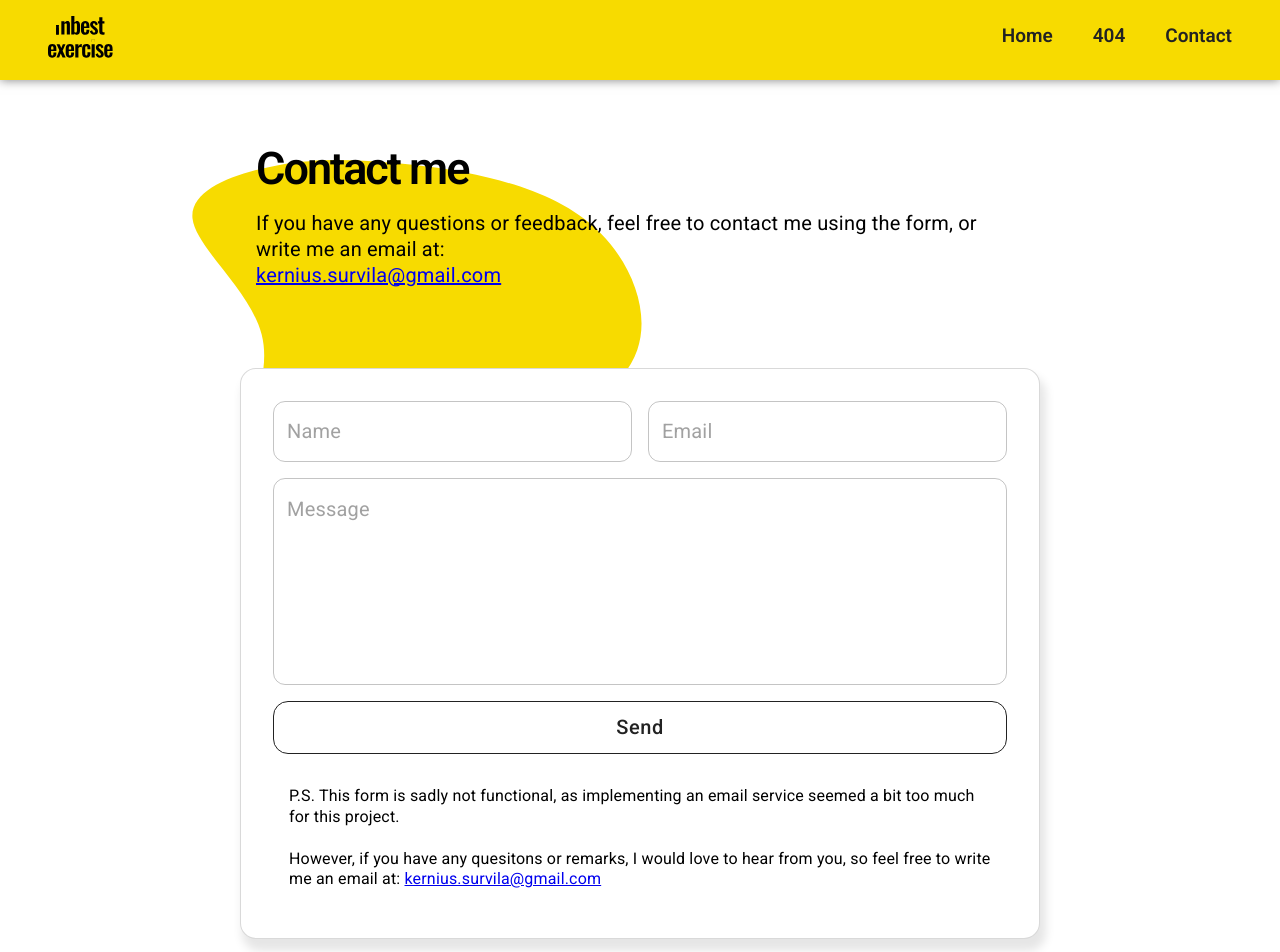
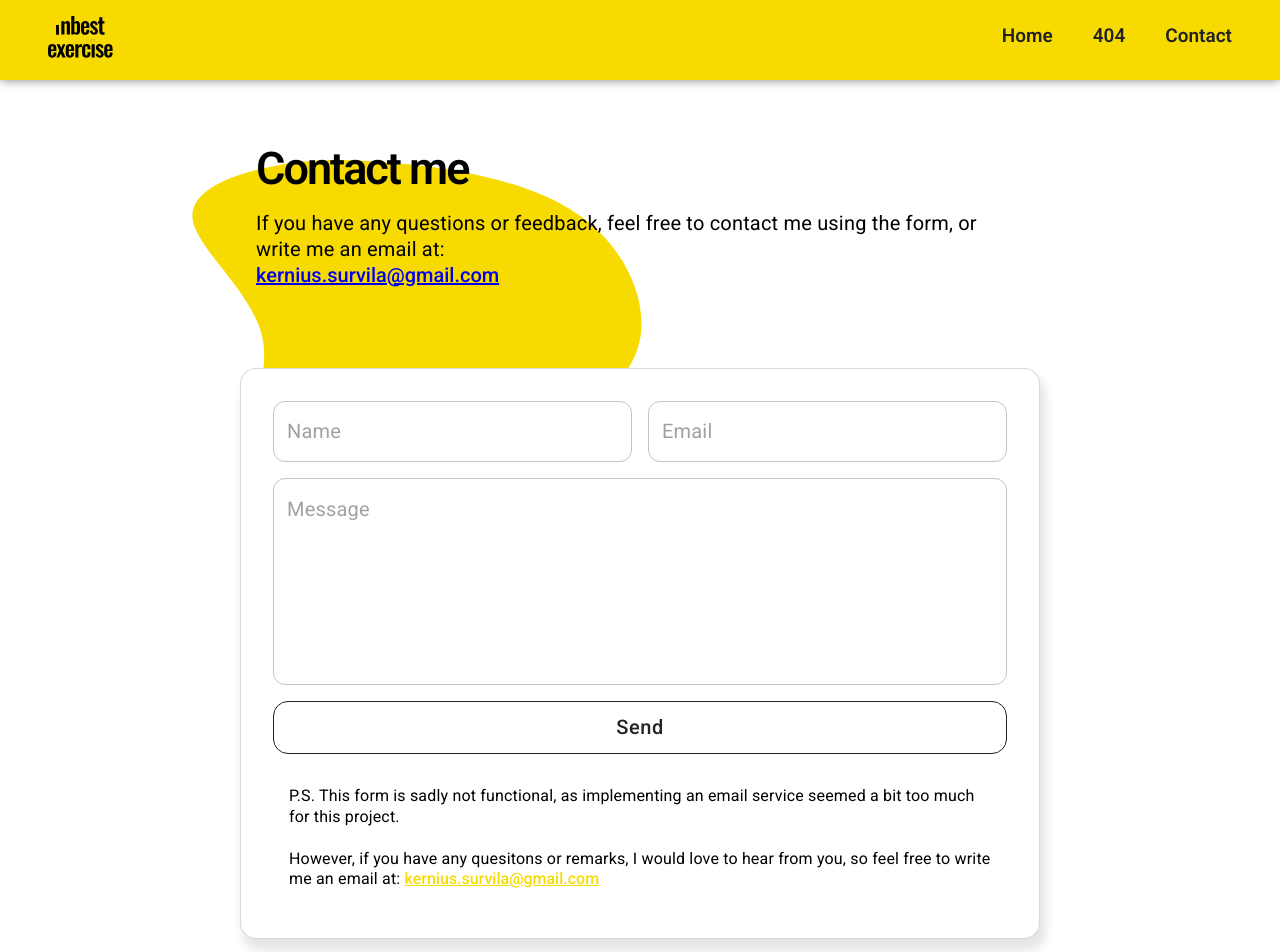
Before and after one commit to KerniusSur/Inbestai-Task, a React (Create React App) app: page /contact in a window 1280 px wide. Shown: the top 952 px of the page. Built offline with nearby package versions, Linux system fonts and the light colour scheme.

Commit message:
enable eslint & minor changes

```diff
--- a/src/components/InbestBackgroundWidget.tsx
+++ b/src/components/InbestBackgroundWidget.tsx
@@ -1,4 +1,3 @@
-/* eslint-disable no-undef */
 import { Property } from "csstype";
 import { CSSProperties, useEffect } from "react";
 import InbestWidgetIcon1 from "../assets/inbest-widget-1.svg";
@@ -17,7 +16,7 @@ interface InbestBackgroundInteractiveWidgetProps {
 const InbestBackgroundWidget = (
   props: InbestBackgroundInteractiveWidgetProps
 ) => {
-  const { iconNumber = 1 } = props;
+  const { iconNumber = 1, widgetPosition } = props;
 
   useEffect(() => {
     const root = document.getElementById("root") as HTMLElement;
@@ -49,8 +48,8 @@ const InbestBackgroundWidget = (
       id="widget-container"
       className="widget-container"
       style={{
-        left: props.widgetPosition?.left,
-        top: props.widgetPosition?.top,
+        left: widgetPosition?.left,
+        top: widgetPosition?.top,
       }}
     >
       <img
--- a/src/models/path/PathItem.ts
+++ b/src/models/path/PathItem.ts
@@ -1,6 +1,5 @@
 import { ReactNode } from "react";
 
-/* eslint-disable no-undef */
 interface PathItem {
   path: string;
   element: ReactNode;
--- a/src/models/postcode/PostCodeState.ts
+++ b/src/models/postcode/PostCodeState.ts
@@ -1,4 +1,4 @@
-import PostCodeContent from "models/postcode/PostCodeContent";
+import PostCodeContent from "./PostCodeContent";
 
 interface PostCodeState {
   postcodes: PostCodeContent[];
--- a/src/pages/ContactPage.tsx
+++ b/src/pages/ContactPage.tsx
@@ -61,9 +61,18 @@ const ContactPage = () => {
         <Typography variant="body1">
           If you have any questions or feedback, feel free to contact me using
           the form, or write me an email at: <br />
-          <a href="mailto:kernius.survila@gmail.com">
+          <Typography
+            variant="hyperlink"
+            color="rgb(0, 0, 238)"
+            fontSize="1.25rem"
+            onClick={() => {
+              window.location.href = "mailto:kernius.survila@gmail.com";
+            }}
+          >
+            {/* <a href="mailto:kernius.survila@gmail.com" style={{ textDecoration: "none" }}> */}
             kernius.survila@gmail.com
-          </a>
+            {/* </a> */}
+          </Typography>
         </Typography>
       </ContactDetailsContainer>
       <ContactFormContainer onSubmit={handleSubmit}>
@@ -117,9 +126,14 @@ const ContactPage = () => {
             <br />
             However, if you have any quesitons or remarks, I would love to hear
             from you, so feel free to write me an email at:{" "}
-            <a href="mailto:kernius.survila@gmail.com">
+            <Typography
+              variant="hyperlink"
+              onClick={() => {
+                window.location.href = "mailto:kernius.survila@gmail.com";
+              }}
+            >
               kernius.survila@gmail.com
-            </a>
+            </Typography>
           </Typography>
         </Box>
       </ContactFormContainer>
```
